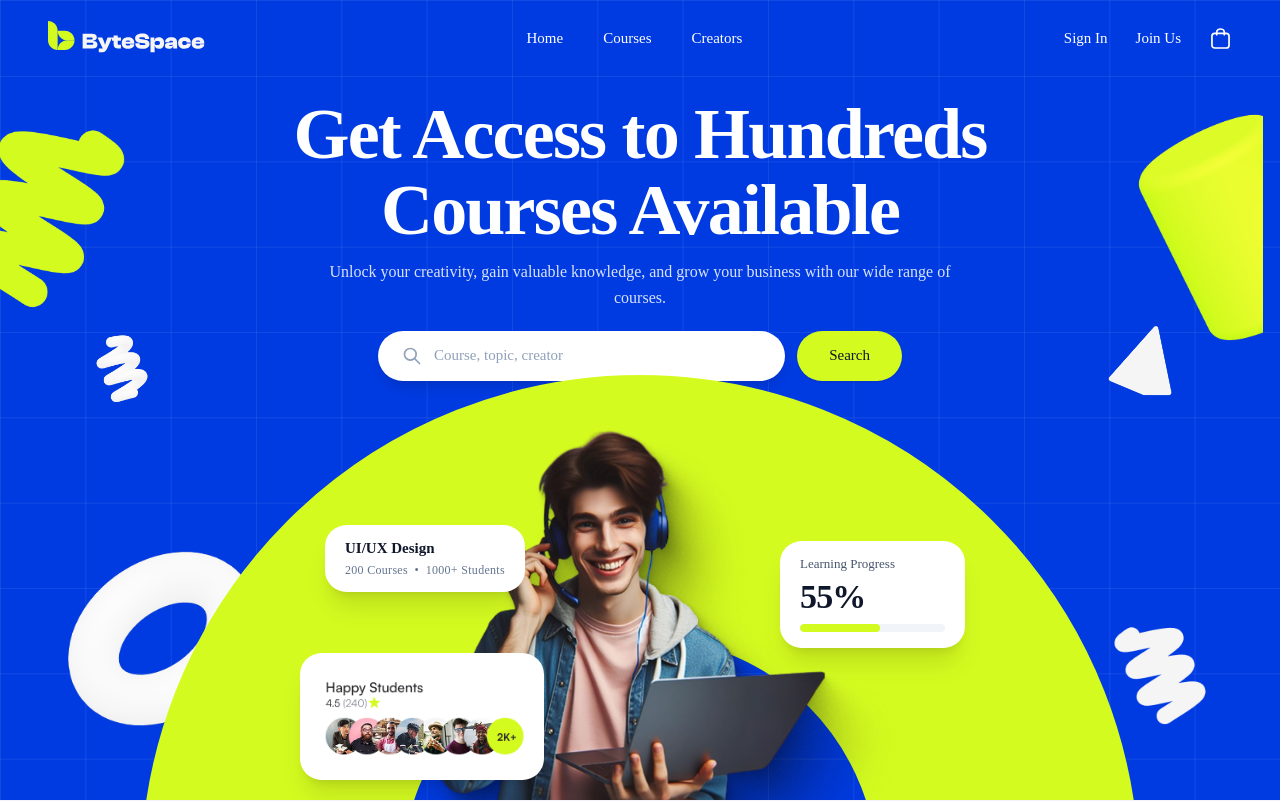
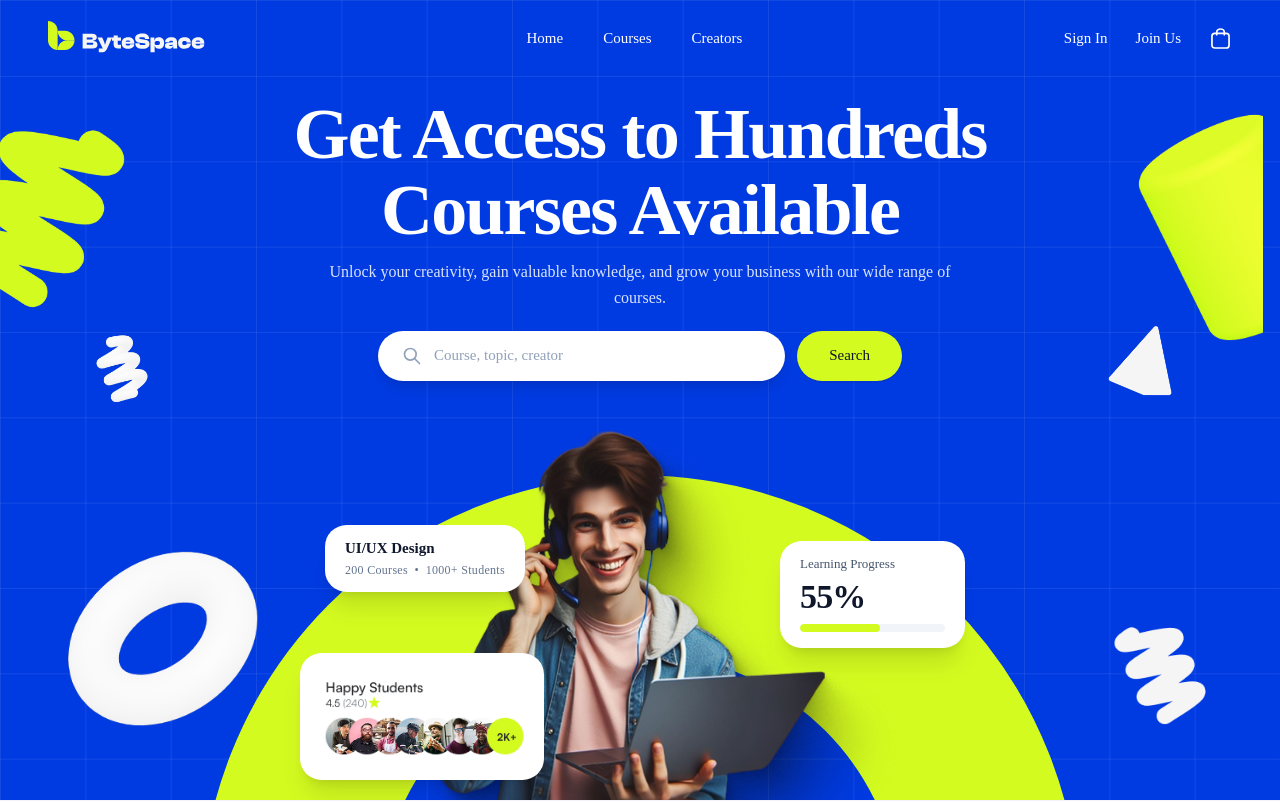
Before and after one commit to shaiadul/byteSpace, a Next.js app in the folder doin-tech/: page / in a window 1280 px wide. Shown: the top 802 px of the page. Built offline with nearby package versions, Linux system fonts and the light colour scheme.

Commit message:
style: update hero section background SVG dimensions and positioning

```diff
--- a/doin-tech/components/sections/hero-section.tsx
+++ b/doin-tech/components/sections/hero-section.tsx
@@ -154,16 +154,16 @@ export function HeroSection() {
               width: "clamp(680px, 78vw, 1080px)",
               height: "clamp(680px, 78vw, 1080px)",
               bottom:
-                "calc(-1 * clamp(680px, 78vw, 1080px) + clamp(270px, 50vh, 460px) + 25px)",
+                "calc(-1 * clamp(680px, 78vw, 1080px) + clamp(260px, 48vh, 440px))",
             }}
           >
             <svg viewBox="0 0 840 840" fill="none" className="w-full h-full">
               <circle
                 cx="420"
                 cy="420"
-                r="310"
+                r="295"
                 stroke="#D4FB20"
-                strokeWidth="220"
+                strokeWidth="150"
               />
             </svg>
           </div>
```
